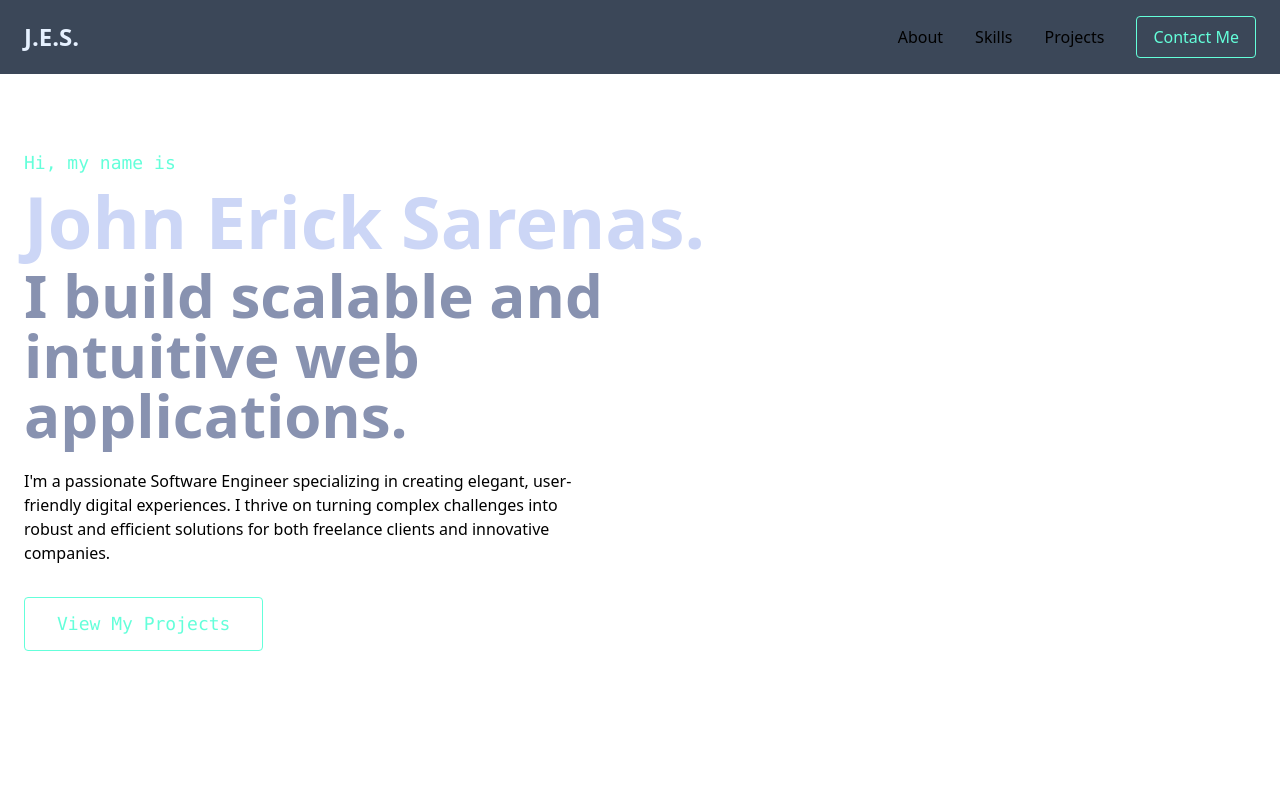
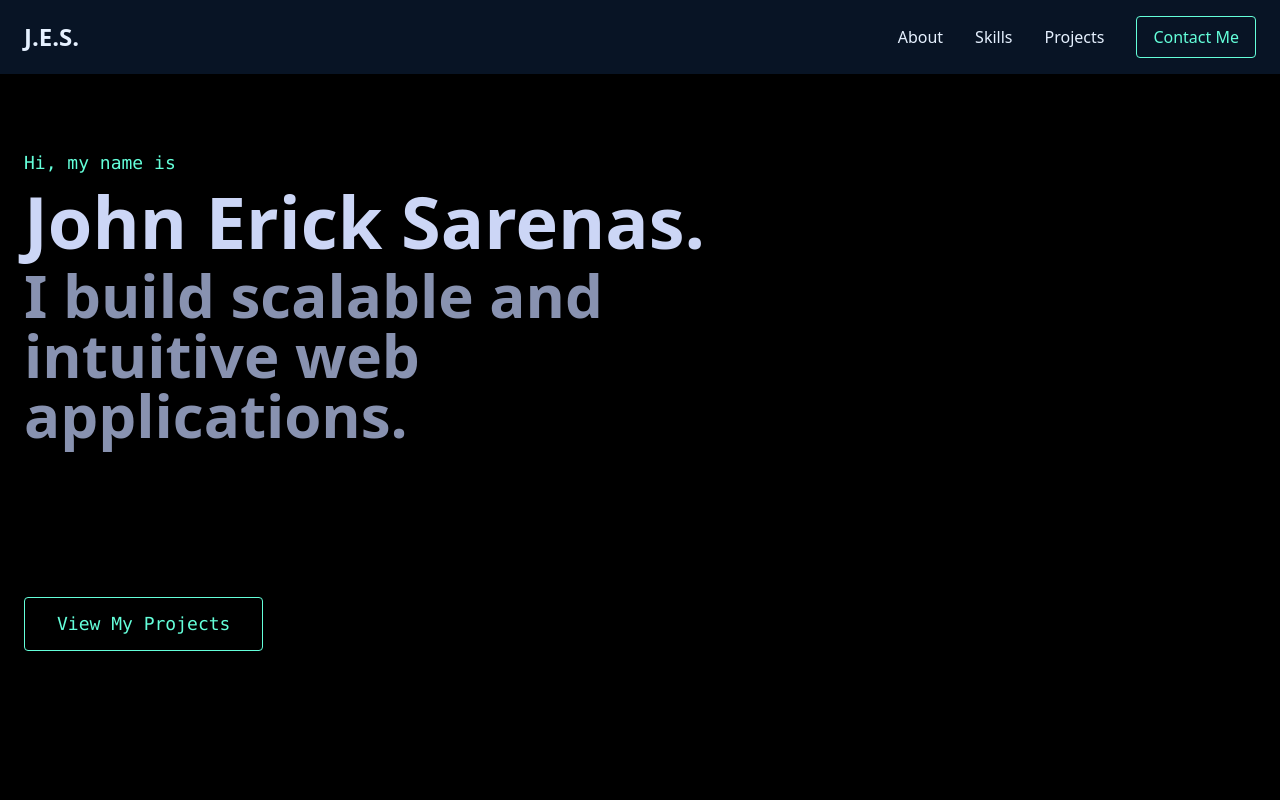
Before and after one commit to Clawber/portfolio, a SvelteKit app: page / in a window 1280 px wide. Shown: the top 800 px of the page. Built offline with nearby package versions, Linux system fonts and the light colour scheme.

Commit message:
style: modify style colors to suit contrast

```diff
--- a/src/lib/components/Header.svelte
+++ b/src/lib/components/Header.svelte
@@ -11,7 +11,7 @@
     </a>
 
     <!-- Desktop Menu -->
-    <div class="hidden md:flex space-x-8 items-center">
+    <div class="hidden md:flex space-x-8 items-center text-white">
       <a href="#about" class="hover:text-teal transition-colors">About</a>
       <a href="#skills" class="hover:text-teal transition-colors">Skills</a>
       <a href="#projects" class="hover:text-teal transition-colors">Projects</a>
--- a/src/routes/+page.svelte
+++ b/src/routes/+page.svelte
@@ -10,7 +10,7 @@
 
 <Header />
 
-<main class="flex flex-col">
+<main class="flex flex-col bg-black">
     <Hero />
     <About />
     <Skills />
@@ -19,7 +19,7 @@
     <Contact />
 </main>
 
-<footer class="text-center py-6 text-sm text-slate">
+<footer class="text-center py-6 text-sm text-slate bg-neutral-800">
     <p>Designed & Built by John Erick Sarenas</p>
 </footer>
 
```
